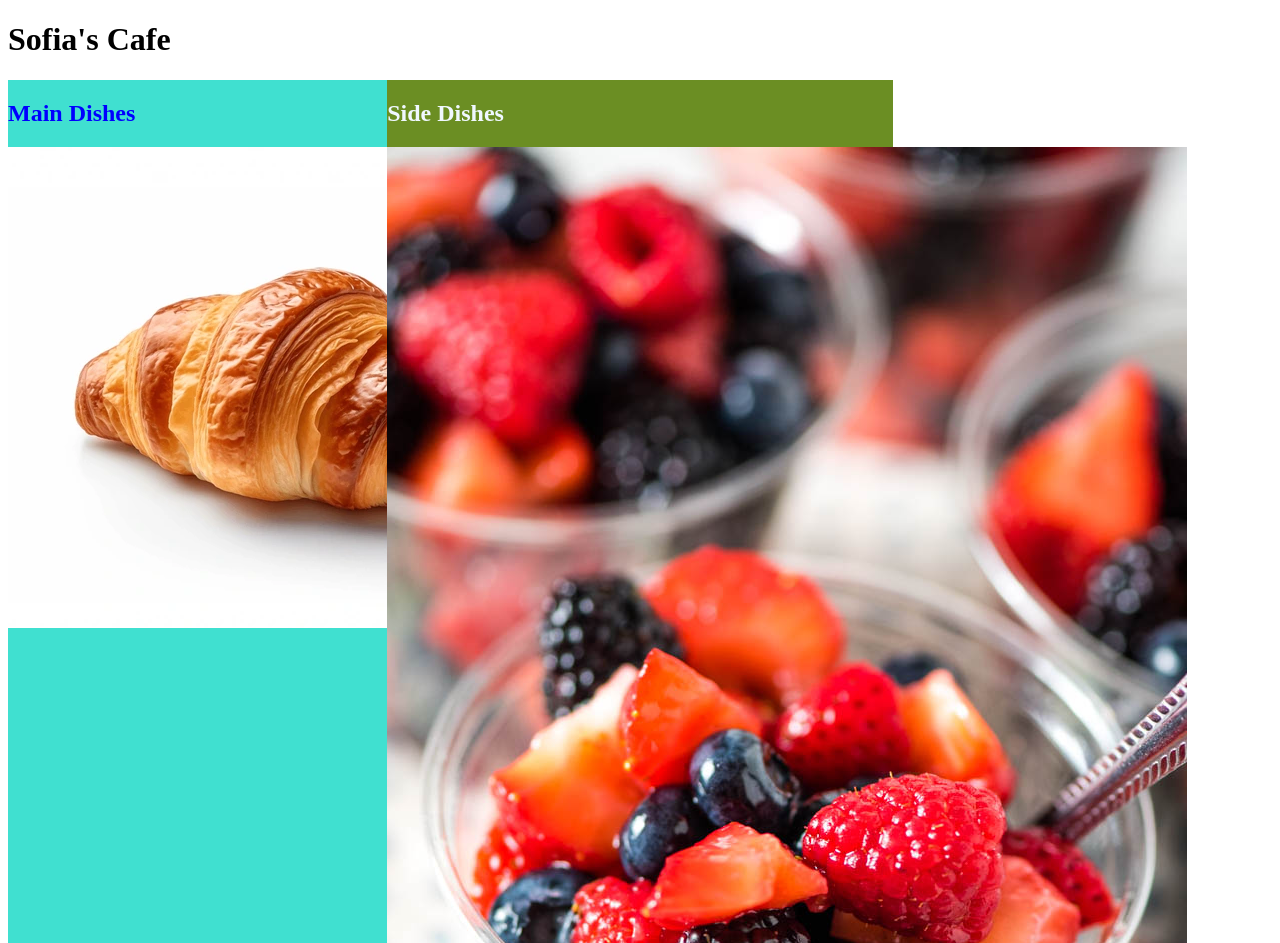
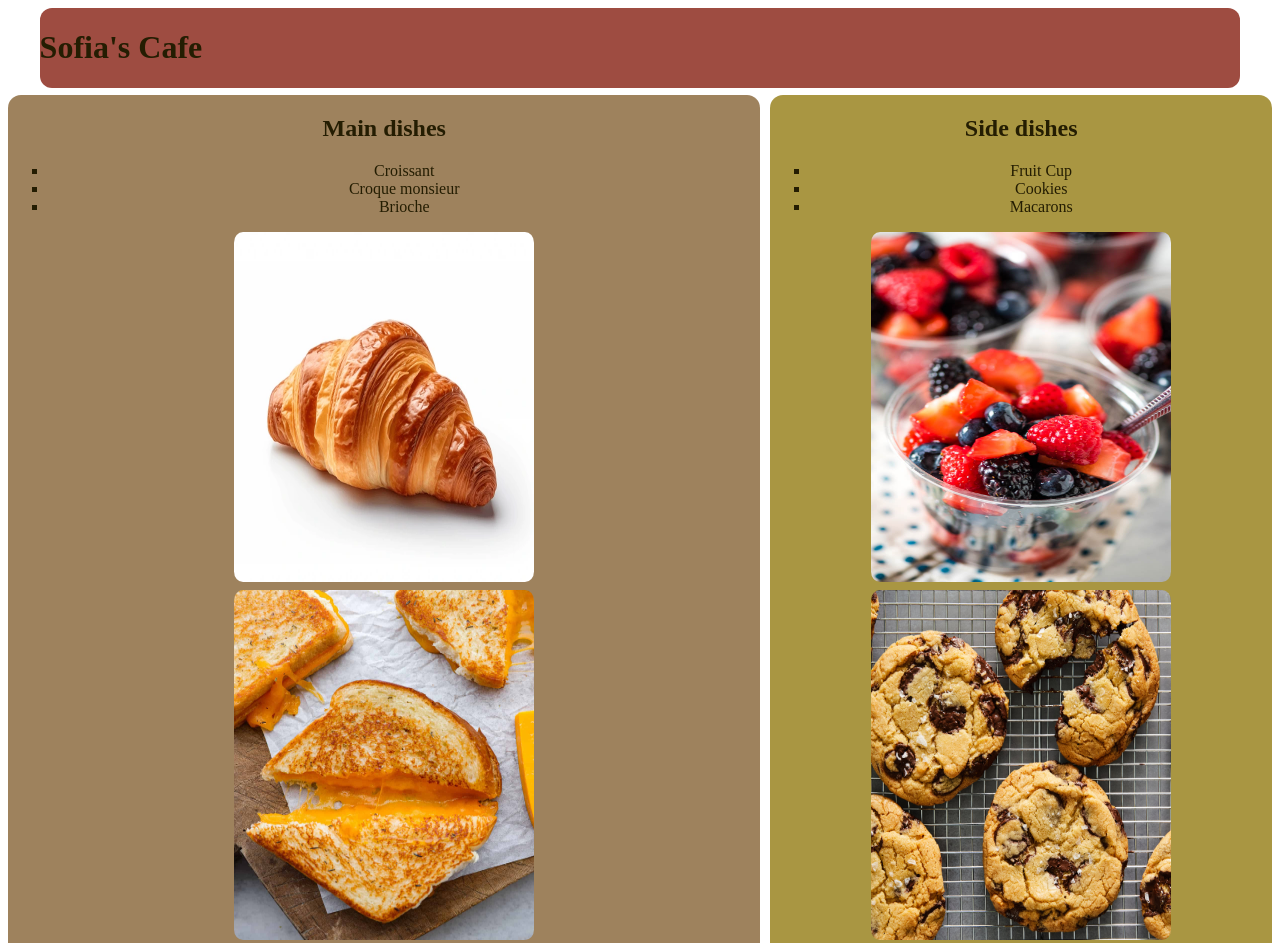
Before and after one commit to hilaryfung/sofia-menu, a plain HTML site: page index.html in a window 1280 px wide. Shown: the top 943 px of the page. Drawn offline with Linux system fonts and the light colour scheme.

Commit message:
added menu items, colors, customized stuff

```diff
--- a/index.html
+++ b/index.html
@@ -7,17 +7,43 @@
     <script src="main.js" defer></script>
   </head>
   <body>
-    <h1>Sofia's Cafe</h1>
-
+    <div id="banner">
+      <h1>Sofia's Cafe</h1>
+    </div>
     <div id="container">
       <div id="main">
-        <h2>Main Dishes</h2>
-        <img src="croissant.webp" alt="">
+        <h2>Main dishes</h2>
+        <ul class="items" style="list-style: square;">
+          <li>Croissant</li>
+          <li>Croque monsieur</li>
+          <li>Brioche</li>
+        </ul>
+        <img src="croissant.webp" alt="Photo of a perfectly browned flaky croissant" width="300" height="350">
+        <img src="grillcheese.jpg" alt="Photo of crispy grilled cheese" width="300" height="350">
+        <img src="brioche.jpg" alt="Photo of golden brown brioche loaf" width="300"height="350">
       </div>
       <div id="sidebar">
-        <h2>Side Dishes</h2>
-        <img src="fcup.jpg" alt="">
+        <h2>Side dishes</h2>
+        <ul class="items" style="list-style: square;">
+          <li>Fruit Cup</li>
+          <li>Cookies</li>
+          <li>Macarons</li>
+        </ul>
+        <img src="fcup.jpg" alt="Photo of a fruit cup with mixed berries" width="300" height="350">
+        <img src="cookies.jpg" alt="Photo of freshly baked chocolate chip cookies on a cooling rack" width="300" height="350">
+        <img src="macarons.jpg" alt="Photo of freshly baked chocolate chip cookies on a cooling rack" width="300" height="350">
       </div>
+    </div>
+    <div id="drinkbar">
+      <h2>Drinks</h2>
+        <ul class="items" style="list-style: square;">
+          <li>Cafe au Lait</li>
+          <li>Chai</li>
+          <li>Matcha</li>
+        </ul>
+        <img src="cafe.png" alt="Photo of a fruit cup with mixed berries" width="200" height="250">
+        <img src="chai.webp" alt="Photo of freshly baked chocolate chip cookies on a cooling rack" width="200" height="250">
+        <img src="matcha.webp" alt="Photo of freshly baked chocolate chip cookies on a cooling rack" width="200" height="250">
     </div>
   </body>
 </html>
--- a/style.css
+++ b/style.css
@@ -1,17 +1,70 @@
+h1, h2, ul {
+    text-align: center;
+ }
+ #banner{
+    color: #241d02;
+    background-color: #9e4c41;
+    text-align: center;
+ }
+ #main {
+     color: #241d02;
+     background-color: #9e825d;
+ }
+
+ #sidebar {
+     background-color: #a99642;
+     color: #241d02;
+ }
+ #drinkbar {
+    background-color: #cb822d;
+    color: #241d02;
+}
+
+ #main, #sidebar, #drinkbar{
+    border-radius: 13px;
+ }
+ /* this only applies to mobile!! */
+ @media (max-width: 699px) {
+     img {
+         display: none;
+     }
+ }
 
 
-#container{
-    display: flex;
+
+ /* THESE ARE DESKTOP STYLES!!! */
+ @media (min-width: 700px) {
+     #container, #banner {
+         display: flex;
+         gap: 10px;
+     }
+     #main {
+         width: 60%;
+     }
+     #sidebar {
+         width: 40%;
+     }
+     #drinkbar {
+        display: flex;
+       margin-top: 7px;
+    }
+     img {
+        display: block;
+        margin-left: auto;
+        margin-right: auto;
+        border-radius: 3%;
+        margin-bottom: 8px;
+        margin-top: 8px;
+
+    }
+    #banner{
+        /* display: flex; */
+        text-align: center;
+        width: 95%;
+       margin-top: 7px;
+       margin-bottom: 7px;
+       border-radius: 12px;
+       margin-left: auto;
+       margin-right: auto;
+    }
 }
-
-#main{
-    color: blue;
-    background-color: turquoise;
-    width: 30%;
-}
-
-#sidebar{
-    background-color: olivedrab;
-    color:aliceblue;
-    width: 40%;
-}
```
Also changed, not shown: brioche.jpg (added), cafe.png (added), chai.webp (added), cookies.jpg (added), grillcheese.jpg (added), macarons.jpg (added), matcha.webp (added).
